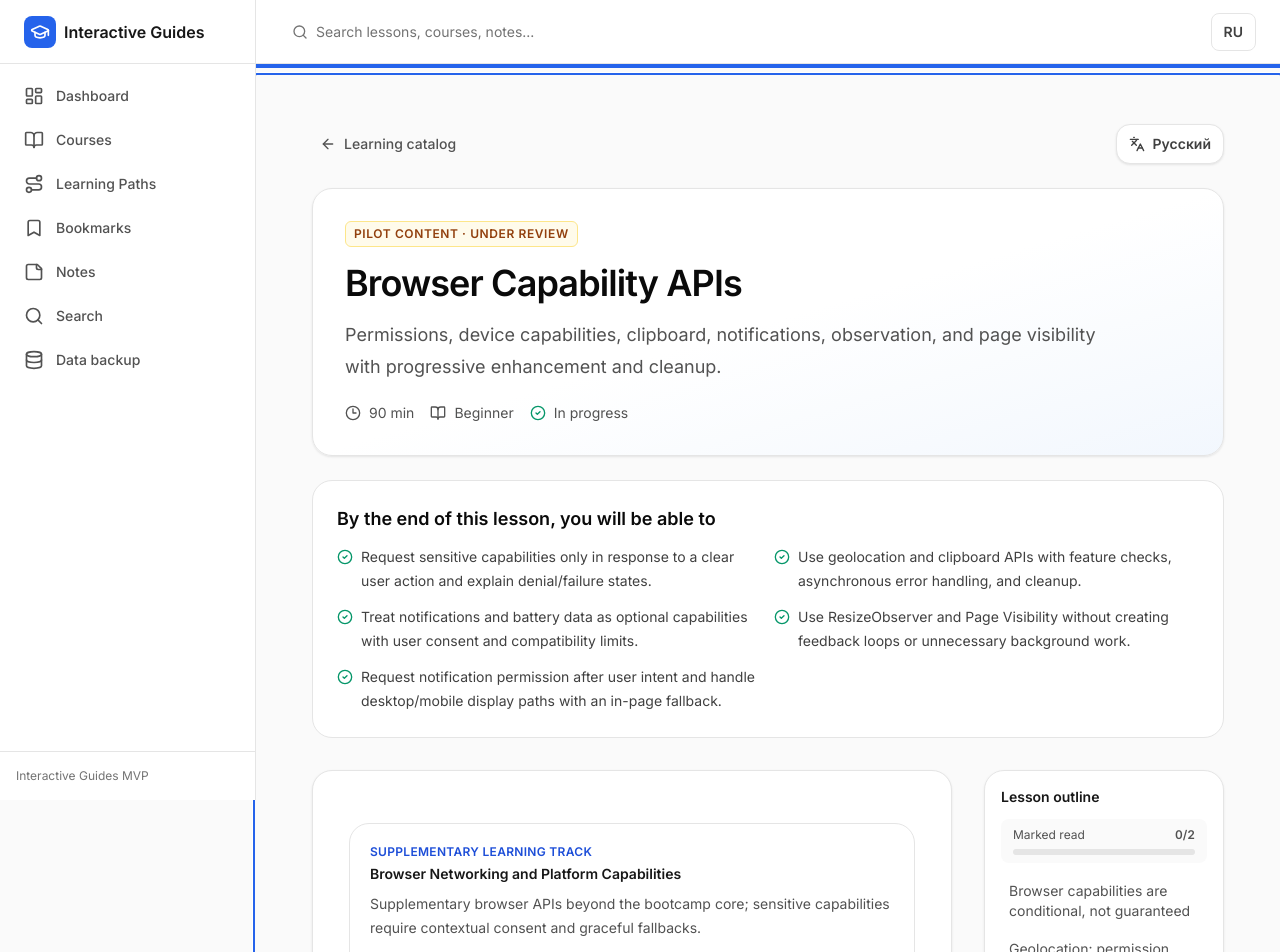
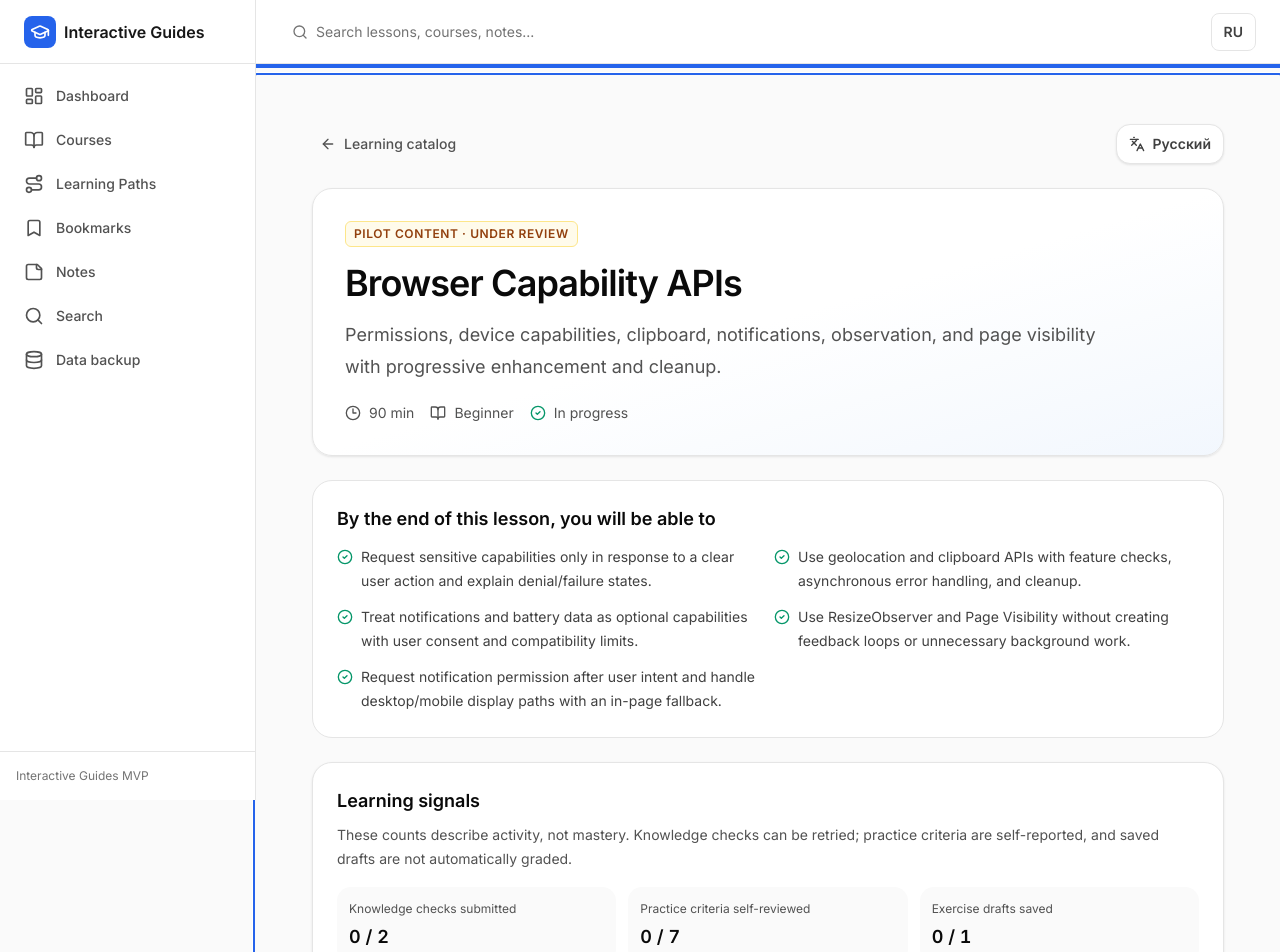
Before and after one commit to Mardakhay/interactive-guides, a React (Vite) app: page /en/structured-lessons/browser.capability-apis in a window 1280 px wide. Shown: the top 952 px of the page. Built offline with nearby package versions, Linux system fonts and the light colour scheme.

Commit message:
feat(lesson-reader): summarize learning activity separately

```diff
--- a/src/app/pages/StructuredLessonPage.tsx
+++ b/src/app/pages/StructuredLessonPage.tsx
@@ -87,6 +87,9 @@ export default function StructuredLessonPage() {
   const savedSectionIds = useStructuredLearningStore((state) =>
     lessonId ? state.sectionProgress[lessonId]?.completedBlockIds : undefined,
   );
+  const allQuizAttempts = useStructuredLearningStore((state) => state.quizAttempts);
+  const allCodeDrafts = useStructuredLearningStore((state) => state.codeDrafts);
+  const allPracticeChecklists = useStructuredLearningStore((state) => state.practiceChecklists);
 
   useEffect(() => {
     if (lesson) markLessonOpened(lesson.id);
@@ -111,6 +114,11 @@ export default function StructuredLessonPage() {
         readingProgress: 'Прогресс чтения',
         sectionsReadCount: 'Разделов отмечено прочитанными',
         sectionsReadSummary: 'Отмечено прочитанными',
+        evidenceTitle: 'Учебные отметки',
+        evidenceNote: 'Эти счётчики отражают действия, а не освоение темы. Ответы можно отправлять повторно; критерии практики отмечаются самим учеником, а черновики автоматически не проверяются.',
+        checksSubmitted: 'Отправлено проверок знаний',
+        practiceReviewed: 'Критерии практики отмечены',
+        draftsSaved: 'Сохранено черновиков',
         statusNotStarted: 'Не начат',
         statusStarted: 'В процессе',
         statusCompleted: 'Отмечен завершённым',
@@ -136,6 +144,11 @@ export default function StructuredLessonPage() {
         readingProgress: 'Reading progress',
         sectionsReadCount: 'Sections marked read',
         sectionsReadSummary: 'Marked read',
+        evidenceTitle: 'Learning signals',
+        evidenceNote: 'These counts describe activity, not mastery. Knowledge checks can be retried; practice criteria are self-reported, and saved drafts are not automatically graded.',
+        checksSubmitted: 'Knowledge checks submitted',
+        practiceReviewed: 'Practice criteria self-reviewed',
+        draftsSaved: 'Exercise drafts saved',
         statusNotStarted: 'Not started',
         statusStarted: 'In progress',
         statusCompleted: 'Marked complete',
@@ -194,6 +207,17 @@ export default function StructuredLessonPage() {
     );
   }
 
+  const knowledgeChecks = lesson.blocks.filter((block) => block.type === 'knowledgeCheck');
+  const codingExercises = lesson.blocks.filter((block) => block.type === 'codingExercise');
+  const knowledgeChecksSubmitted = knowledgeChecks.filter((block) =>
+    (allQuizAttempts[`${lesson.id}::${block.id}`]?.length ?? 0) > 0,
+  ).length;
+  const practiceCriteriaTotal = codingExercises.reduce((total, block) => total + block.successCriteria.length, 0);
+  const practiceCriteriaReviewed = codingExercises.reduce((total, block) => {
+    const checked = allPracticeChecklists[`${lesson.id}::${block.id}`]?.checkedCriteria ?? [];
+    return total + new Set(checked.filter((index) => Number.isInteger(index) && index >= 0 && index < block.successCriteria.length)).size;
+  }, 0);
+  const draftsSaved = codingExercises.filter((block) => allCodeDrafts[`${lesson.id}::${block.id}`] !== undefined).length;
   const otherLocale: SupportedLocale = locale === 'en' ? 'ru' : 'en';
   const outline = lesson.blocks.filter((block) => block.type === 'heading');
   const completedSectionIds = savedSectionIds ?? EMPTY_SECTION_IDS;
@@ -244,6 +268,25 @@ export default function StructuredLessonPage() {
             </li>
           ))}
         </ul>
+      </section>
+
+      <section className="mt-6 rounded-2xl border border-neutral-200 bg-white p-5 shadow-subtle sm:p-6" aria-labelledby="learning-signals-heading">
+        <h2 id="learning-signals-heading" className="text-lg font-semibold text-neutral-950">{copy.evidenceTitle}</h2>
+        <p className="mt-2 max-w-4xl text-sm leading-6 text-neutral-600">{copy.evidenceNote}</p>
+        <div className="mt-4 grid gap-3 sm:grid-cols-3">
+          <div role="group" aria-label={copy.checksSubmitted} className="rounded-xl bg-neutral-50 p-3">
+            <p className="text-xs leading-5 text-neutral-600">{copy.checksSubmitted}</p>
+            <p className="mt-1 text-lg font-semibold tabular-nums text-neutral-950">{knowledgeChecksSubmitted} / {knowledgeChecks.length}</p>
+          </div>
+          <div role="group" aria-label={copy.practiceReviewed} className="rounded-xl bg-neutral-50 p-3">
+            <p className="text-xs leading-5 text-neutral-600">{copy.practiceReviewed}</p>
+            <p className="mt-1 text-lg font-semibold tabular-nums text-neutral-950">{practiceCriteriaReviewed} / {practiceCriteriaTotal}</p>
+          </div>
+          <div role="group" aria-label={copy.draftsSaved} className="rounded-xl bg-neutral-50 p-3">
+            <p className="text-xs leading-5 text-neutral-600">{copy.draftsSaved}</p>
+            <p className="mt-1 text-lg font-semibold tabular-nums text-neutral-950">{draftsSaved} / {codingExercises.length}</p>
+          </div>
+        </div>
       </section>
 
       <div className="mt-8 grid min-w-0 gap-8 lg:grid-cols-[minmax(0,1fr)_15rem]">
```
Also changed, not shown: 1 other file (tests, documents, lock files or other folders).
